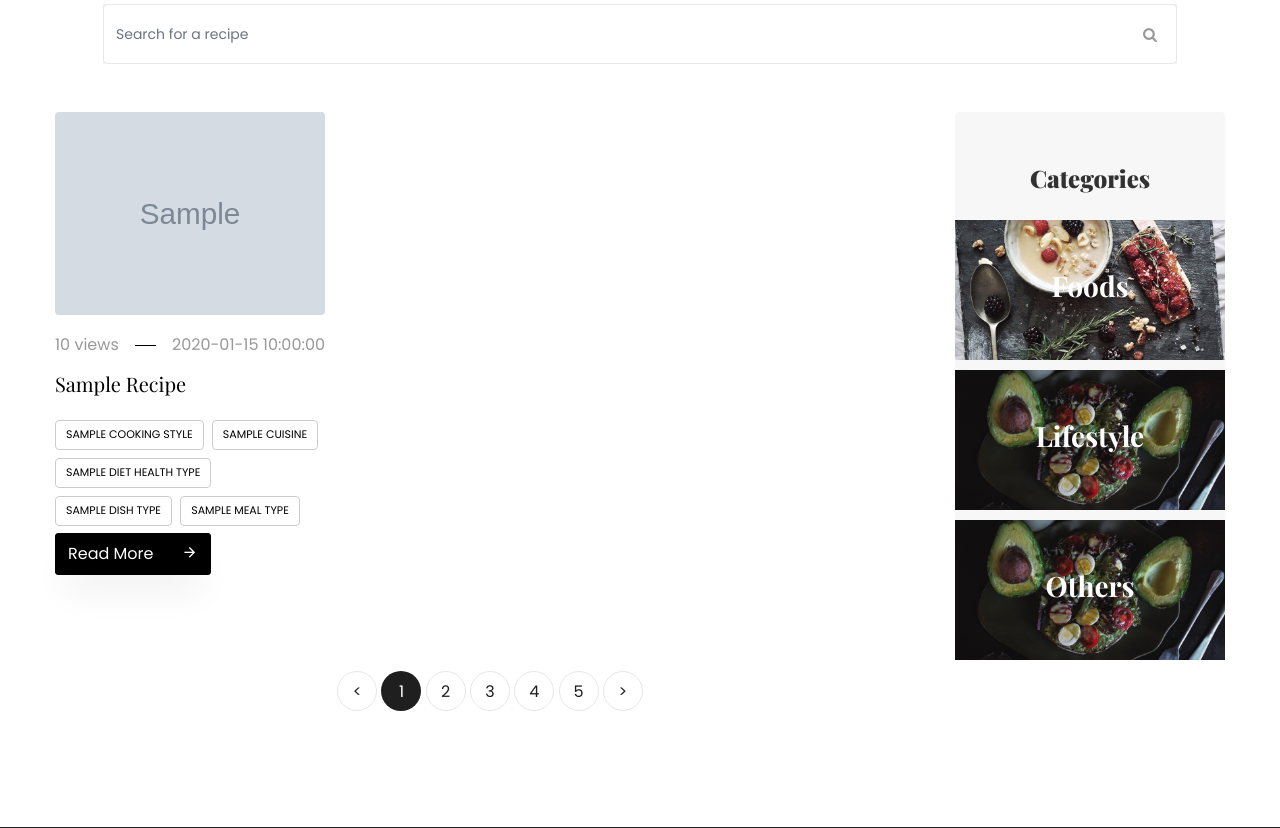
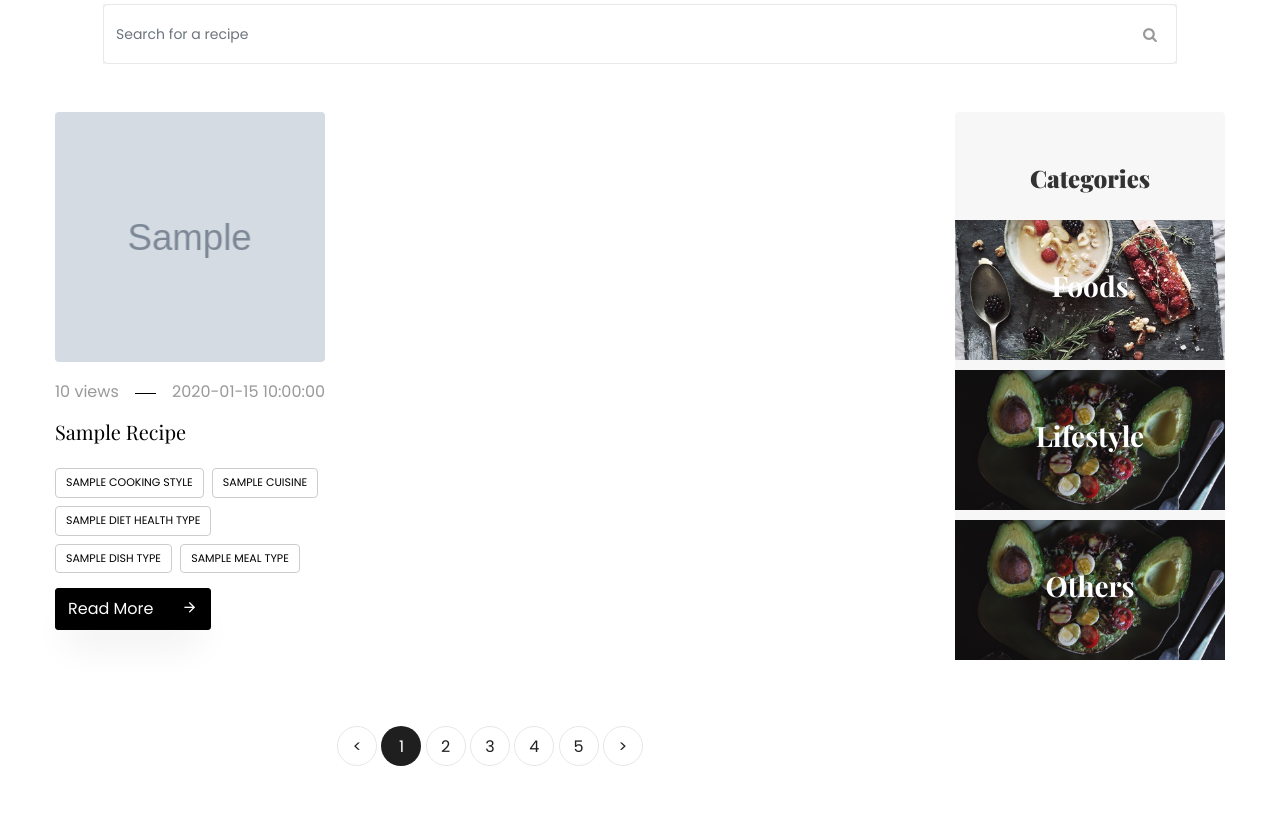
Before and after one commit to johnbenedictyan/Craft-Cooking, a Flask app: template templates/recipe_list.html in a window 1280 px wide. Shown: the part 699-1527 px from the top of the page. Run offline with Flask 2, Linux system fonts and the light colour scheme; the template is opened without the code that fills it: most values are stand-ins (such as "Sample title", 1, 10 or a date in 2020); grey boxes marked "Sample" are stand-in pictures; some libraries are stand-ins or nearby versions; some web fonts are replaced.

Commit message:
22 May Formatting: Made all of the recipe photos the same height and limited the number of categories to be displayed to five.

```diff
--- a/app.py
+++ b/app.py
@@ -5,6 +5,7 @@ import pymongo
 import os
 import pymysql
 from bson import ObjectId
+import random
 db_url = "mongodb://dbuser:asd123@cluster0-shard-00-00-6c1o3.mongodb.net:27017,cluster0-shard-00-01-6c1o3.mongodb.net:27017,cluster0-shard-00-02-6c1o3.mongodb.net:27017/test?ssl=true&replicaSet=Cluster0-shard-0&authSource=admin&retryWrites=true"
 mongo_connection = pymongo.MongoClient(db_url)
 
@@ -297,12 +298,36 @@ def get_recipe_details_for_recipe_editor(post_id):
 def recipe_list_helper_function(recipe_lists_post_list_details):
     for i in recipe_lists_post_list_details:
         categories = get_post_categories(int(i['post_id']))
-        i["allergens"] = categories[0]
-        i["cooking_styles"] = categories[1]
-        i["cuisines"] = categories[2]
-        i["diet_health_types"] = categories[3]
-        i["dish_types"] = categories[4]
-        i["meal_types"] = categories[5]
+        total_number_of_categories = 0
+        for j in categories:
+            total_number_of_categories += len(j)
+
+        if total_number_of_categories <= 5:
+            i["allergens"] = categories[0]
+            i["cooking_styles"] = categories[1]
+            i["cuisines"] = categories[2]
+            i["diet_health_types"] = categories[3]
+            i["dish_types"] = categories[4]
+            i["meal_types"] = categories[5]
+        else:
+            i["allergens"] = [
+                random.choice(categories[0])
+                ]
+            i["cooking_styles"] = [
+                random.choice(categories[1])
+                ]
+            i["cuisines"] = [
+                random.choice(categories[2])
+                ]
+            i["diet_health_types"] = [
+                random.choice(categories[3])
+                ]
+            i["dish_types"] = [
+                random.choice(categories[4])
+                ]
+            i["meal_types"] = [
+                random.choice(categories[5])
+                ]
 
     return recipe_lists_post_list_details
 
--- a/templates/recipe_list.html
+++ b/templates/recipe_list.html
@@ -31,7 +31,9 @@
                     {% for i in recipe_list %}
                     <div class="col-md-4 ftco-animate">
                         <div class="blog-entry">
-                            <a href="{{ url_for('post', post_id='{}'.format(i.post_recipe_id)) }}" class="img-2"><img src="{{ url_for('recipe_picture', filename='{}'.format(i.post_photo_uri)) }}" class="img-fluid" alt="Post Photo"></a>
+                            <div class="img-2-wrapper">
+                            <a href="{{ url_for('post', post_id='{}'.format(i.post_recipe_id)) }}" class="img-2" style="background-image:url({{ url_for('recipe_picture', filename='{}'.format(i.post_photo_uri)) }})"></a>
+                            </div>
                             <div class="text pt-3">
                                 <p class="meta d-flex"><span class="pr-3">{{i.post_number_of_views}} views</span><span class="ml-auto pl-3">{{i.post_date_published}}</span></p>
                                 <h3><a href="single.html">{{i.post_recipe_name |title}}</a></h3>
@@ -52,7 +54,7 @@
                                     <a href="#" class="tag-cloud-link">{{n.meal_type_name}}</a>
                                     {% endfor %}
                                 </div>
-                                <p class="mb-0"><a href="{{ url_for('post', post_id='{}'.format(i.post_recipe_id)) }}" class="btn btn-black py-2">Read More <span class="icon-arrow_forward ml-4"></span></a></p>
+                                <p class="mb-0 mt-2"><a href="{{ url_for('post', post_id='{}'.format(i.post_recipe_id)) }}" class="btn btn-black py-2">Read More <span class="icon-arrow_forward ml-4"></span></a></p>
                             </div>
                         </div>
                     </div>
@@ -117,3 +119,32 @@
     });
 </script>
 {% endblock %}
+{% block page_specific_css_section %}
+<style>
+    .blog-entry .img-2-wrapper{
+        height:250px;
+        overflow: hidden;
+    }
+    .blog-entry .img-2-wrapper .img-2 {
+         height: 100%;
+         width: 100%;
+         background-position: center;
+         background-size: cover;
+      -webkit-transform: scale(1);
+      -moz-transform: scale(1);
+      -o-transform: scale(1);
+      -ms-transform: scale(1);
+      transform: scale(1);
+      -moz-transition: all 0.3s ease;
+      -o-transition: all 0.3s ease;
+      -webkit-transition: all 0.3s ease;
+      -ms-transition: all 0.3s ease;
+      transition: all 0.3s ease; }
+  .blog-entry .img-2-wrapper:hover .img-2 {
+    -webkit-transform: scale(1.2);
+    -moz-transform: scale(1.2);
+    -o-transform: scale(1.2);
+    -ms-transform: scale(1.2);
+    transform: scale(1.2); }
+</style>
+{% endblock %}
```
Also changed, not shown: notes.md (+4 -1 lines).
